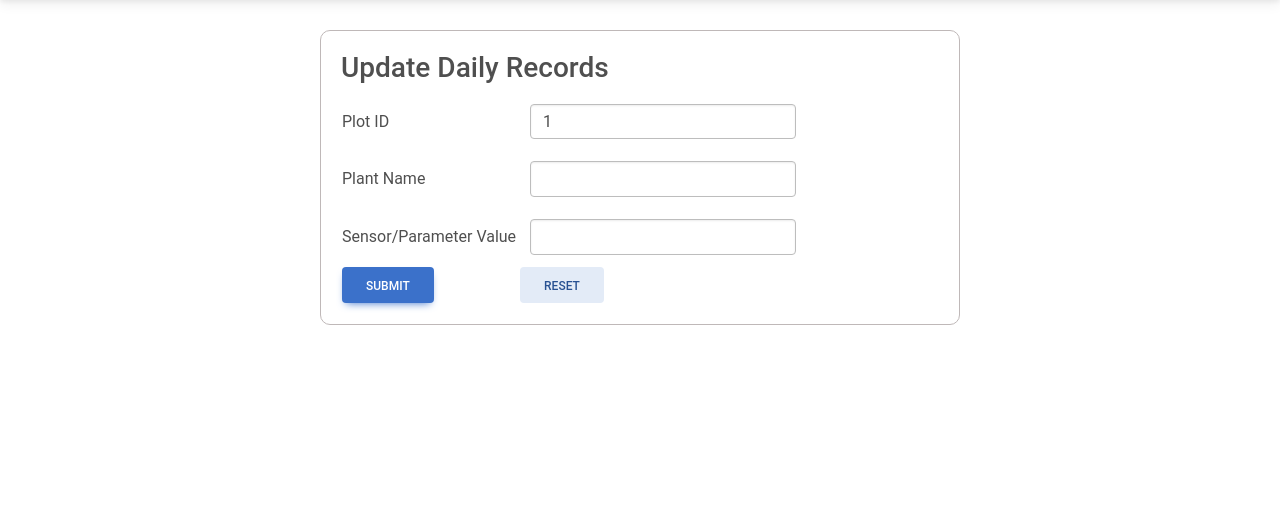
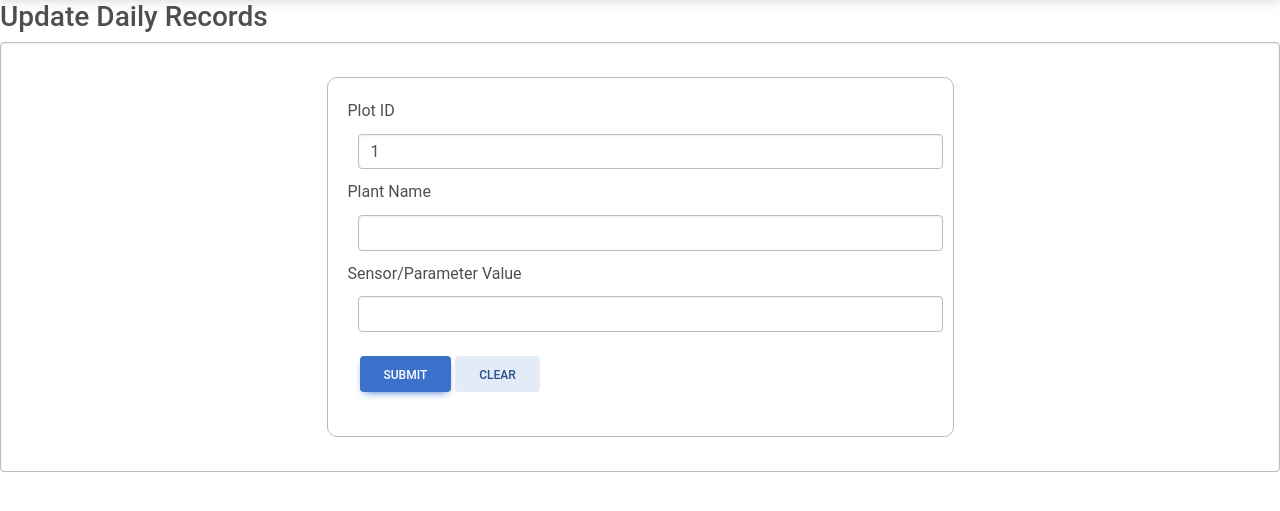
Before and after one commit to tejas1505/Agrocon, a Django app: page /DailyRecords/ in a window 1280 px wide. Shown: the part 69-580 px from the top of the page. Run offline with Django 3.2, Linux system fonts and the light colour scheme; a user stored in the database is signed in; data comes from the database, SQL or seed files in the repository; lists and menus that the app fills with data are empty; some libraries are stand-ins or nearby versions.

Commit message:
Update read_record.html

```diff
--- a/sensor/templates/read_record.html
+++ b/sensor/templates/read_record.html
@@ -6,11 +6,10 @@
     <meta charset="UTF-8">
     <meta http-equiv="X-UA-Compatible" content="IE=edge">
     <meta name="viewport" content="width=device-width, initial-scale=1.0">
+    <link href="https://cdnjs.cloudflare.com/ajax/libs/mdb-ui-kit/6.2.0/mdb.min.css" rel="stylesheet" />
+    <script type="text/javascript" src="https://cdnjs.cloudflare.com/ajax/libs/mdb-ui-kit/6.2.0/mdb.min.js"></script>
     <script src="https://code.jquery.com/jquery-3.6.0.js"
         integrity="sha256-H+K7U5CnXl1h5ywQfKtSj8PCmoN9aaq30gDh27Xc0jk=" crossorigin="anonymous"></script>
-    <!-- <link rel="stylesheet" href="{% static 'update_records.css' %}"> -->
-    <link href="https://cdnjs.cloudflare.com/ajax/libs/mdb-ui-kit/6.2.0/mdb.min.css" rel="stylesheet" />
-    <script type="text/javascript" src="https://cdnjs.cloudflare.com/ajax/libs/mdb-ui-kit/6.2.0/mdb.min.js"></script>
     <title>Update Daily Records</title>
 </head>
 <style>
@@ -45,8 +44,6 @@
         </div>
     </nav>
 
-    <div class="container"
-        style="margin:30px auto; width: 50%;border: 1px solid rgb(191, 184, 184); border-radius: 10px;padding: 20px;">
     <h3>Update Daily Records</h3>
     {% if messages %}
     <ul class="alert alert-success" role="alert">
@@ -56,41 +53,33 @@
 
     {% endfor %}
     {% endif %}
-        <form method="POST">
+    <form method="post" class="form-control">
         {% csrf_token %}
-            <table border="0">
-                <tr>
-                    <td>Plot ID </td>
-                    <td></td>
-                    <td><select class="form-control" name="select_plotid" id="select_plotid">
+        <div class="container"
+            style="margin:30px auto; width: 50%;border: 1px solid rgb(191, 184, 184); border-radius: 10px;padding: 20px;">
+            <div class="form-group">
+                <label for="usr" class="g-col-6">Plot ID</label>
+                <select class="form-control" name="select_plotid" id="select_plotid">
                     {% for i in '123456789'|make_list %}
-                            <option value="/DailyRecords?param={{forloop.counter}}" {% if num == i %} selected {% endif%}>{{ forloop.counter }}</option>
+                    <option value="/DailyRecords?param={{forloop.counter}}" {% if num == i %} selected {% endif%}>
+                        {{ forloop.counter }}</option>
                     {% endfor %}
                 </select>
-                    </td>
-                </tr>
-                <tr>
-                    <td>Plant Name </td>
-                    <td></td>
-                    <td><select class="form-control" name="select_plant_name" id="select_plant_name">
+                <label for="usr" class="g-col-6">Plant Name</label>
+                <select class="form-control" name="select_plant_name" id="select_plant_name">
                     {% for dat in data %}
                     <option value="{{dat.plant_name}}">{{dat.plant_name}}</option>
                     {% endfor %}
-                        </select></td>
-                </tr>
-                <tr>
-                    <td>Sensor/Parameter Value</td>
-                    <td></td>
-                    <td><input class="form-control" type="number" name="sensor_value" id="sensor_value" required></td>
-                </tr>
-                <tr>
-                    <td><button class="btn btn-primary" type="submit" class="submit">Submit</button></td>
-                    <td></td>
-                    <td><button class="btn btn-secondary" type="reset" class="clear">Reset</button></td>
-            </table>
-
+                </select>
+                <label for="usr" class="g-col-6">Sensor/Parameter Value</label>
+                <input type="number" class="form-control" id="usr" name="sensor_value">
+            </div>
+            <div class="container-fluid my-4">
+                <button type="submit" class="btn btn-primary" onclick="delay()">Submit</button>
+                <button type="reset" class="btn btn-secondary">Clear</button>
+            </div>
+        </div>
     </form>
-    </div>
 
 
 </body>
```
Lines whose indentation alone changed are shown as unchanged.
